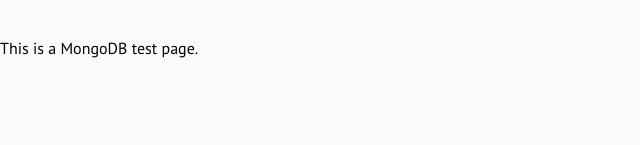
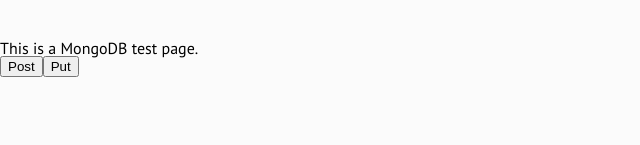
Before and after one commit to BrannonOiler/test-azure-swa, a Next.js app: page /mongo in a window 1280 px wide. Shown: the part 141-286 px from the top of the page, without its empty margins (0-640 px from the left). Built offline with nearby package versions, Linux system fonts and the light colour scheme; no server answers.

Commit message:
Add POST and PUT buttons

```diff
--- a/pages/mongo/index.js
+++ b/pages/mongo/index.js
@@ -22,16 +22,43 @@
 
   useEffect(() => {
     async function pageLoad() {
-      //   const newUser = await getUser();
-      //   setUser(newUser);
-
-      //   if (newUser) setTasks(await loadTasks());
-      //   else window.location.href = '/login';
       setTasks(await loadTasks());
     }
 
     pageLoad();
   }, []);
+
+  const handlePostClick = async () => {
+    const response = await fetch('/api/tasks', {
+      method: 'POST',
+      headers: {
+        'Content-Type': 'application/json',
+      },
+      body: JSON.stringify({
+        title: 'New task',
+        completed: false
+      }),
+    });
+
+    setTasks(await loadTasks());
+  };
+
+  const handlePutClick = async () => {
+    const task = tasks[tasks.length - 1];
+
+    const response = await fetch(`/api/tasks/${task._id}`, {
+      method: 'PUT',
+      headers: {
+        'Content-Type': 'application/json',
+      },
+      body: JSON.stringify({
+        title: 'Updated',
+        completed: true
+      }),
+    });
+
+    setTasks(await loadTasks());
+  };
 
   return (
     <div>
@@ -39,6 +66,14 @@
       <p>This is a MongoDB test page.</p>
       {/* {user && <p>User: {user}</p>} */}
       <p>{tasks && JSON.stringify(tasks)}</p>
+      <span>
+        <button onClick={handlePostClick}>
+          Post
+        </button>
+        <button onClick={handlePutClick}>
+          Put
+        </button>
+      </span>
     </div>
   );
 };
```
